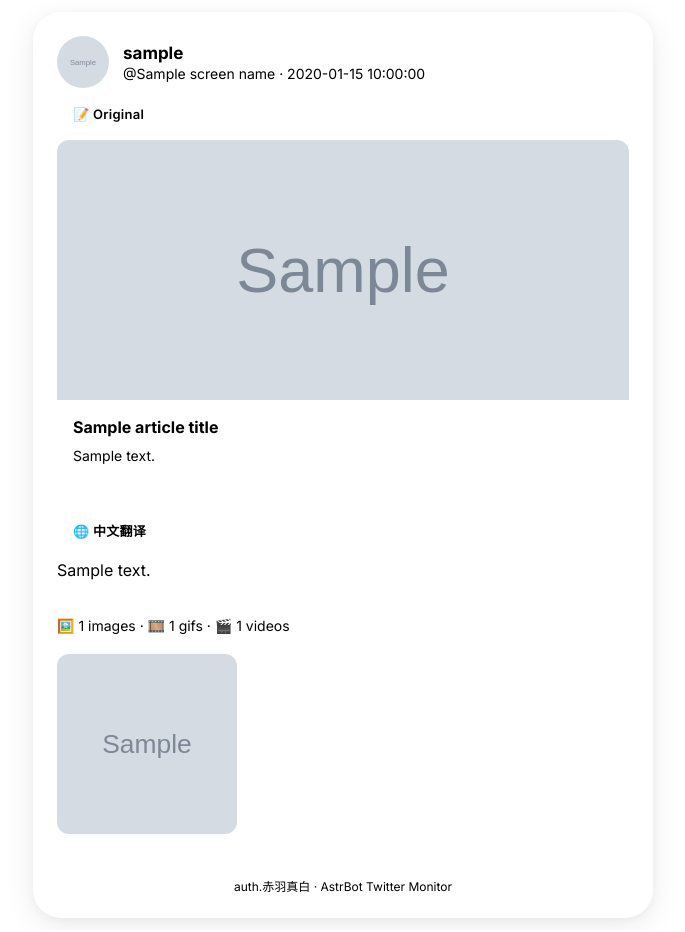
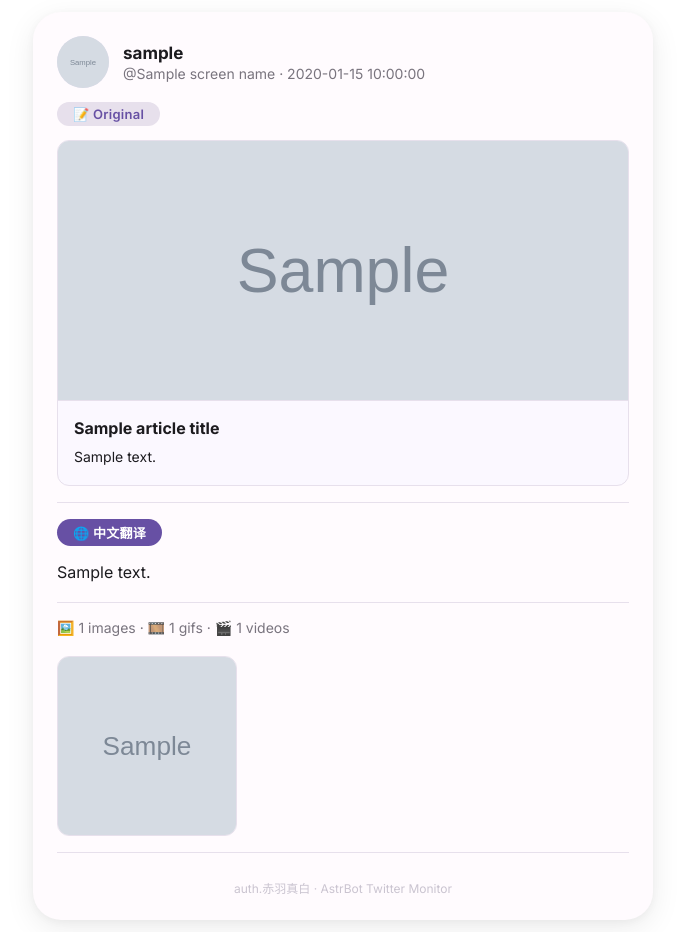
Before and after one commit to LilycleHeart/astrbot_plugin_denpa_push, a Python web app: template templates/tweet_card.html in a window 1280 px wide. Shown: the whole page, without its empty margins (297-982 px from the left). Run offline with Jinja, Linux system fonts and the light colour scheme; the template is opened without the code that fills it: most values are stand-ins (such as "Sample title", 1, 10 or a date in 2020); grey boxes marked "Sample" are stand-in pictures.

Commit message:
Revert "feat: dynamic MD3 color from avatar seed"
This reverts commit 37516f12747aca268b4bee04851fdbd5738fd568.

```diff
--- a/templates/tweet_card.html
+++ b/templates/tweet_card.html
@@ -11,77 +11,77 @@ body{
   background:transparent;font-family:'Inter','Noto Sans SC',system-ui,-apple-system,sans-serif
 }
 .card{
-  width:620px;background:var(--md-surface);border-radius:28px;
+  width:620px;background:#FFFBFE;border-radius:28px;
   padding:24px;box-shadow:0 8px 30px rgba(0,0,0,0.08),0 2px 8px rgba(0,0,0,0.04);
-  display:flex;flex-direction:column;gap:14px;flex-shrink:0
+  display:flex;flex-direction:column;gap:14px
 }
 .header{display:flex;align-items:center;gap:14px}
 .avatar{
   width:52px;height:52px;border-radius:50%;
-  background:var(--md-primary-container);display:flex;align-items:center;justify-content:center;
-  color:var(--md-primary);font-weight:700;font-size:22px;flex-shrink:0;
+  background:#ECDFF4;display:flex;align-items:center;justify-content:center;
+  color:#6750A4;font-weight:700;font-size:22px;flex-shrink:0;
   overflow:hidden
 }
 .avatar img{width:100%;height:100%;object-fit:cover}
 .header-text{flex:1}
-.name{font-weight:700;font-size:17px;color:var(--md-on-surface)}
-.handle{font-size:14px;color:var(--md-on-surface-variant);margin-top:2px}
+.name{font-weight:700;font-size:17px;color:#1C1B1F}
+.handle{font-size:14px;color:#79747E;margin-top:2px}
 .chip-row{display:flex;gap:8px;flex-wrap:wrap}
 .chip{
   display:inline-flex;align-items:center;gap:6px;
   padding:4px 16px;border-radius:14px;font-size:13px;font-weight:600;letter-spacing:.02em
 }
-.chip-original{background:var(--md-outline-variant);color:var(--md-primary)}
-.chip-translated{background:var(--md-primary);color:var(--md-on-primary)}
+.chip-original{background:#E7E0EC;color:#6750A4}
+.chip-translated{background:#6750A4;color:#FFFFFF}
 .article-card{
-  border:1px solid var(--md-outline-variant);border-radius:12px;overflow:hidden;
-  background:var(--md-surface-variant)
+  border:1px solid #E7E0EC;border-radius:12px;overflow:hidden;
+  background:#FBF8FF
 }
-.article-cover{width:100%;max-height:260px;object-fit:cover;display:block;border-bottom:1px solid var(--md-outline-variant)}
+.article-cover{width:100%;max-height:260px;object-fit:cover;display:block;border-bottom:1px solid #E7E0EC}
 .article-body{padding:16px}
-.article-title{font-weight:700;font-size:16px;color:var(--md-on-surface);line-height:1.4}
-.article-preview{font-size:14px;color:var(--md-secondary);margin-top:6px;line-height:1.6}
-.article-text{font-size:14px;color:var(--md-on-surface);margin-top:6px;line-height:1.7}
+.article-title{font-weight:700;font-size:16px;color:#1C1B1F;line-height:1.4}
+.article-preview{font-size:14px;color:#625B71;margin-top:6px;line-height:1.6}
+.article-text{font-size:14px;color:#1C1B1F;margin-top:6px;line-height:1.7}
 .article-text p{margin-bottom:6px}
 .article-text ul{padding-left:20px;margin-bottom:6px}
 .article-text li{margin-bottom:3px}
 .article-text h2{font-weight:700;font-size:15px;margin:10px 0 4px}
 .article-text h3{font-weight:700;font-size:14px;margin:8px 0 4px}
-.article-text blockquote{border-left:3px solid var(--md-outline-variant);padding-left:12px;margin:6px 0;color:var(--md-secondary)}
-.orig-text{font-size:16px;line-height:1.6;color:var(--md-on-surface);white-space:pre-wrap;overflow-wrap:break-word}
-.trans-text{font-size:16px;line-height:1.6;color:var(--md-on-surface);white-space:pre-wrap;overflow-wrap:break-word}
-.media-row{font-size:14px;color:var(--md-on-surface-variant)}
+.article-text blockquote{border-left:3px solid #E7E0EC;padding-left:12px;margin:6px 0;color:#625B71}
+.orig-text{font-size:16px;line-height:1.6;color:#1C1B1F;white-space:pre-wrap;overflow-wrap:break-word}
+.trans-text{font-size:16px;line-height:1.6;color:#1C1B1F;white-space:pre-wrap;overflow-wrap:break-word}
+.media-row{font-size:14px;color:#79747E}
 .media-grid{display:flex;gap:6px;flex-wrap:wrap;margin-top:6px}
-.media-grid img{width:180px;height:180px;object-fit:cover;border-radius:12px;border:1px solid var(--md-outline-variant)}
-.divider{height:1px;background:var(--md-outline-variant);margin:2px 0}
-.footer{text-align:center;font-size:12px;color:var(--md-footer);padding-top:10px}
-.image-translation{margin-top:8px;font-size:13px;color:var(--md-secondary);font-style:italic}
+.media-grid img{width:180px;height:180px;object-fit:cover;border-radius:12px;border:1px solid #E7E0EC}
+.divider{height:1px;background:#E7E0EC;margin:2px 0}
+.footer{text-align:center;font-size:12px;color:#CAC4D0;padding-top:10px}
+.image-translation{margin-top:8px;font-size:13px;color:#625B71;font-style:italic}
 .video-badge{
   display:inline-flex;align-items:center;gap:4px;
-  background:var(--md-primary-container);color:var(--md-on-primary-container);padding:2px 10px;border-radius:6px;
+  background:#F3EDF7;color:#4A4458;padding:2px 10px;border-radius:6px;
   font-size:12px;font-weight:500
 }
 .quote-block{display:flex;gap:10px;margin:4px 0}
-.quote-indent{width:4px;background:var(--md-footer);border-radius:4px;flex-shrink:0}
-.quote-body{flex:1;background:var(--md-quote-bg);border-radius:12px;padding:12px;display:flex;flex-direction:column;gap:6px;min-width:0}
+.quote-indent{width:4px;background:#CAC4D0;border-radius:4px;flex-shrink:0}
+.quote-body{flex:1;background:#F8F6FC;border-radius:12px;padding:12px;display:flex;flex-direction:column;gap:6px;min-width:0}
 .quote-header{display:flex;align-items:center;gap:8px}
-.quote-avatar{width:24px;height:24px;border-radius:50%;background:var(--md-footer);display:flex;align-items:center;justify-content:center;font-size:12px;font-weight:700;flex-shrink:0;overflow:hidden}
+.quote-avatar{width:24px;height:24px;border-radius:50%;background:#CAC4D0;display:flex;align-items:center;justify-content:center;font-size:12px;font-weight:700;flex-shrink:0;overflow:hidden}
 .quote-user{flex:1;min-width:0}
-.quote-name{font-size:14px;font-weight:600;color:var(--md-on-surface);overflow:hidden;text-overflow:ellipsis;white-space:nowrap}
-.quote-handle{font-size:12px;color:var(--md-on-surface-variant)}
-.quote-text{font-size:14px;line-height:1.5;color:var(--md-on-surface);white-space:pre-wrap;overflow-wrap:break-word}
-.q-article-card{border:1px solid var(--md-outline);border-radius:8px;background:var(--md-on-primary);overflow:hidden}
-.q-article-title{font-weight:600;font-size:13px;color:var(--md-on-surface);padding:8px 10px 0;line-height:1.4}
-.q-article-body{font-size:12px;color:var(--md-secondary);padding:4px 10px 8px;line-height:1.5}
+.quote-name{font-size:14px;font-weight:600;color:#1C1B1F;overflow:hidden;text-overflow:ellipsis;white-space:nowrap}
+.quote-handle{font-size:12px;color:#79747E}
+.quote-text{font-size:14px;line-height:1.5;color:#1C1B1F;white-space:pre-wrap;overflow-wrap:break-word}
+.q-article-card{border:1px solid #DED7E6;border-radius:8px;background:#FFFFFF;overflow:hidden}
+.q-article-title{font-weight:600;font-size:13px;color:#1C1B1F;padding:8px 10px 0;line-height:1.4}
+.q-article-body{font-size:12px;color:#625B71;padding:4px 10px 8px;line-height:1.5}
 .q-article-body p{margin-bottom:4px}
 .q-article-body ul{padding-left:16px;margin-bottom:4px}
 .q-article-body li{margin-bottom:2px}
 .quote-media{display:flex;gap:4px;flex-wrap:wrap}
-.quote-media img{width:80px;height:80px;object-fit:cover;border-radius:8px;border:1px solid var(--md-outline-variant)}
+.quote-media img{width:80px;height:80px;object-fit:cover;border-radius:8px;border:1px solid #E7E0EC}
 </style>
 </head>
 <body>
-<div class="card" style="--md-surface:{{palette.surface}};--md-primary:{{palette.primary}};--md-on-primary:{{palette.on_primary}};--md-primary-container:{{palette.primary_container}};--md-on-primary-container:{{palette.on_primary_container}};--md-secondary:{{palette.secondary}};--md-on-surface:{{palette.on_surface}};--md-on-surface-variant:{{palette.on_surface_variant}};--md-surface-variant:{{palette.surface_variant}};--md-outline:{{palette.outline}};--md-outline-variant:{{palette.outline_variant}};--md-footer:{{palette.footer}};--md-quote-bg:{{palette.quote_bg}}">
+<div class="card">
 
   <div class="header">
     {% if avatar_url %}
```
Also changed, not shown: main.py (+0 -74 lines).
